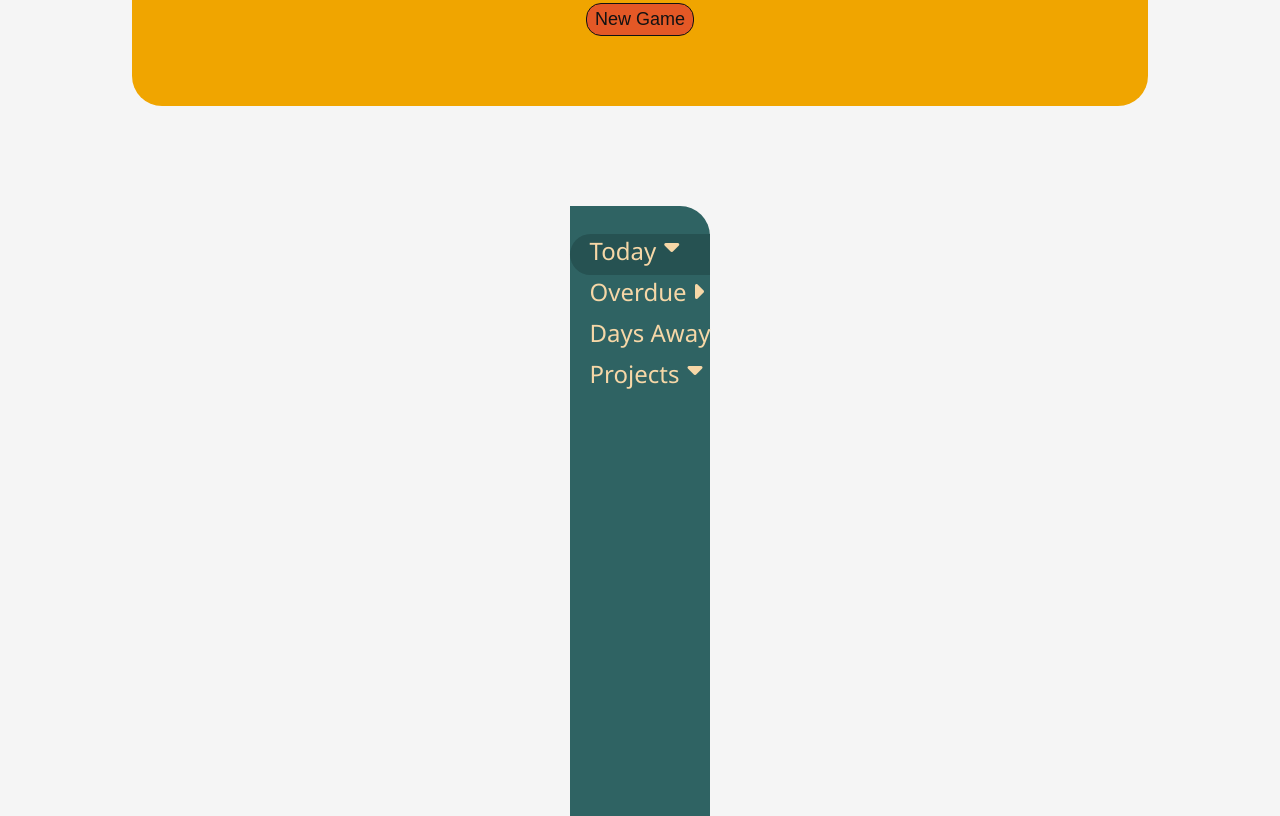
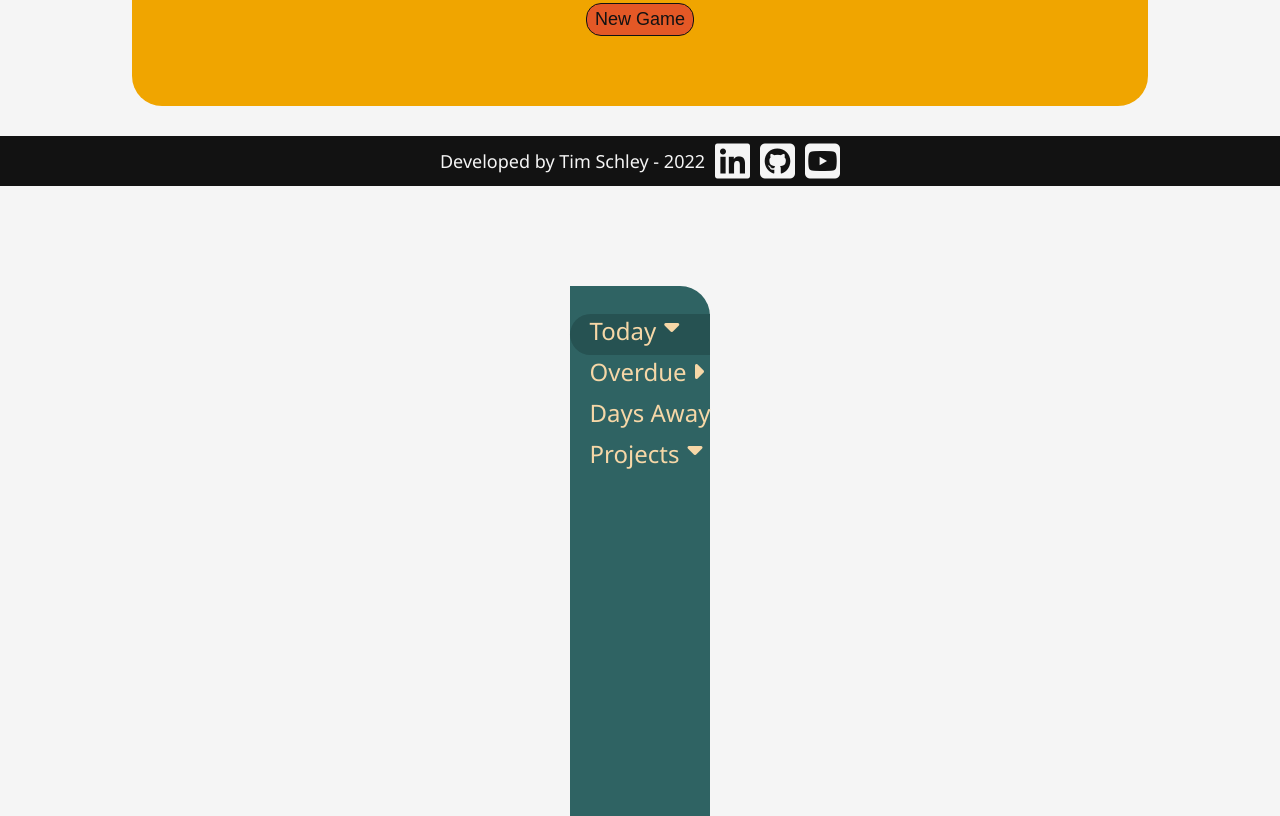
Before and after one commit to ThunderKlappe/portfolio, a website built with webpack: page src/index.html in a window 1280 px wide. Shown: the part 2084-2900 px from the top of the page. Built offline with nearby package versions, Linux system fonts and the light colour scheme.

Commit message:
added footer to all of the development pages

```diff
--- a/src/battleship/BuildPage.js
+++ b/src/battleship/BuildPage.js
@@ -4,6 +4,7 @@ import { EventHandler } from "./EventHandler";
 import { Modal } from "./Modal";
 import shipArray from "./ships.json";
 import createHeader from "../Header";
+import createFooter from "../Footer";
 
 export const BuildPage = (() => {
     const activateBoard = id => {
@@ -30,6 +31,7 @@ export const BuildPage = (() => {
     const buildStartingPage = () => {
         const header = createHeader("Battleship");
         const content = DOMManip.makeNewElement("div", "content");
+        const footer = createFooter();
         const gameContainer = DOMManip.makeNewElement("div", "game-container");
         const instructions = DOMManip.makeNewElement(
             "div",
@@ -67,7 +69,7 @@ export const BuildPage = (() => {
 
         DOMManip.appendChildren(gameContainer, instructions, boardsContainer, newGameButton);
         content.appendChild(gameContainer);
-        DOMManip.appendChildren(document.body, header, content);
+        DOMManip.appendChildren(document.body, header, content, footer);
 
         EventHandler.activateNewGameButton();
     };
--- a/src/battleship/style.css
+++ b/src/battleship/style.css
@@ -9,7 +9,8 @@ body {
     color: #1b1a17;
 }
 
-#header {
+#header,
+#footer {
     background-color: #e45826;
     color: #1b1a17;
 }
--- a/src/index.css
+++ b/src/index.css
@@ -9,7 +9,8 @@ body {
     color: #2e75b5;
 }
 
-#header {
+#header,
+#footer {
     background-color: #2e75b5;
     color: #fcfcff;
 }
--- a/src/tic-tac-toe/index.js
+++ b/src/tic-tac-toe/index.js
@@ -1,6 +1,7 @@
 import "./style.css";
 import { DOMManip } from "./DOMManip";
 import createHeader from "../Header";
+import createFooter from "../Footer";
 
 const Player = type => {
     const getType = () => type;
@@ -104,6 +105,7 @@ const AIPlayer = (type, difficulty) => {
 const _makeDisplay = (() => {
     const header = createHeader("Tic-Tac-Toe");
     const content = DOMManip.makeNewElement("div", "content");
+    const footer = createFooter();
     const boardContainer = DOMManip.makeNewElement("div", "board-container");
     const pieceSelection = DOMManip.makeNewElement(
         "div",
@@ -202,7 +204,7 @@ const _makeDisplay = (() => {
         winner
     );
     content.appendChild(boardContainer);
-    DOMManip.appendChildren(document.body, header, content);
+    DOMManip.appendChildren(document.body, header, content, footer);
 })();
 
 const board = (() => {
--- a/src/tic-tac-toe/style.css
+++ b/src/tic-tac-toe/style.css
@@ -8,7 +8,8 @@ body {
     font-family: "Segoe UI", Tahoma, Geneva, Verdana, sans-serif;
     color: #121212;
 }
-#header {
+#header,
+#footer {
     background-color: #121212;
     color: #f5f5f5;
 }
--- a/src/todo/DOMManip.js
+++ b/src/todo/DOMManip.js
@@ -3,6 +3,7 @@ import { projectFunctions } from ".";
 import EventHandler from "./EventHandler";
 import { toDate, format, add, parseISO, parse, isBefore, startOfDay } from "date-fns";
 import createHeader from "../Header";
+import createFooter from "../Footer";
 
 const DOMManip = (() => {
     //shorthand to get elements easier
@@ -71,9 +72,8 @@ const DOMManip = (() => {
     const _makeStartingPage = () => {
         const header = createHeader("To-Do List");
         document.body.appendChild(header);
-
         const content = _makeNewElement("div", "content");
-
+        const footer = createFooter();
         const sidePanel = _makeNewElement("div", "side-panel");
 
         const todaySideHeaderContainer = _makeNewElement("div", "", "side-header-container");
@@ -138,6 +138,7 @@ const DOMManip = (() => {
         content.appendChild(addProjectButtonWrapper);
         content.appendChild(clearAllButtonContainer);
         document.body.appendChild(content);
+        document.body.appendChild(footer);
     };
 
     //goes through all of the projects and if a task's due date is offset by a certain days from today
--- a/src/todo/style.css
+++ b/src/todo/style.css
@@ -9,7 +9,8 @@ body {
     color: #2f6363;
 }
 
-#header {
+#header,
+#footer {
     background-color: #f6d7a7;
     color: #2f6363;
 }
--- a/src/weather/BuildPage.js
+++ b/src/weather/BuildPage.js
@@ -3,11 +3,13 @@ import logo from "./assets/logo.png";
 import cityData from "./city.json";
 import { EventHandler } from "./EventHandler";
 import createHeader from "../Header";
+import createFooter from "../Footer";
 
 export const BuildPage = (() => {
     const buildStartingPage = () => {
         const header = createHeader("Weather");
         const content = DOMManip.makeNewElement("div", "content");
+        const footer = createFooter();
         const homeContainer = DOMManip.makeNewElement("div", "home-container", "starting");
 
         const webLogo = new Image();
@@ -30,7 +32,7 @@ export const BuildPage = (() => {
         DOMManip.appendChildren(homeContainer, webLogo, searchForm);
         content.appendChild(homeContainer);
 
-        DOMManip.appendChildren(document.body, header, content);
+        DOMManip.appendChildren(document.body, header, content, footer);
     };
 
     const makeLoading = () => {
--- a/src/weather/style.css
+++ b/src/weather/style.css
@@ -9,7 +9,8 @@ body {
     color: #1f1f1f;
 }
 
-#header {
+#header,
+#footer {
     background-color: #42c2ff;
     color: #effffd;
 }
```
Also changed, not shown: dist/battleship/index.html, dist/battleship/index.js, dist/index.html, dist/index.js, dist/src_Footer_js-src_Header_js.js (added), dist/src_Header_js.js (deleted), dist/tic-tac-toe/index.html, dist/tic-tac-toe/index.js, dist/todo/index.html, dist/todo/index.js, dist/weather/index.html, 1 other file.
